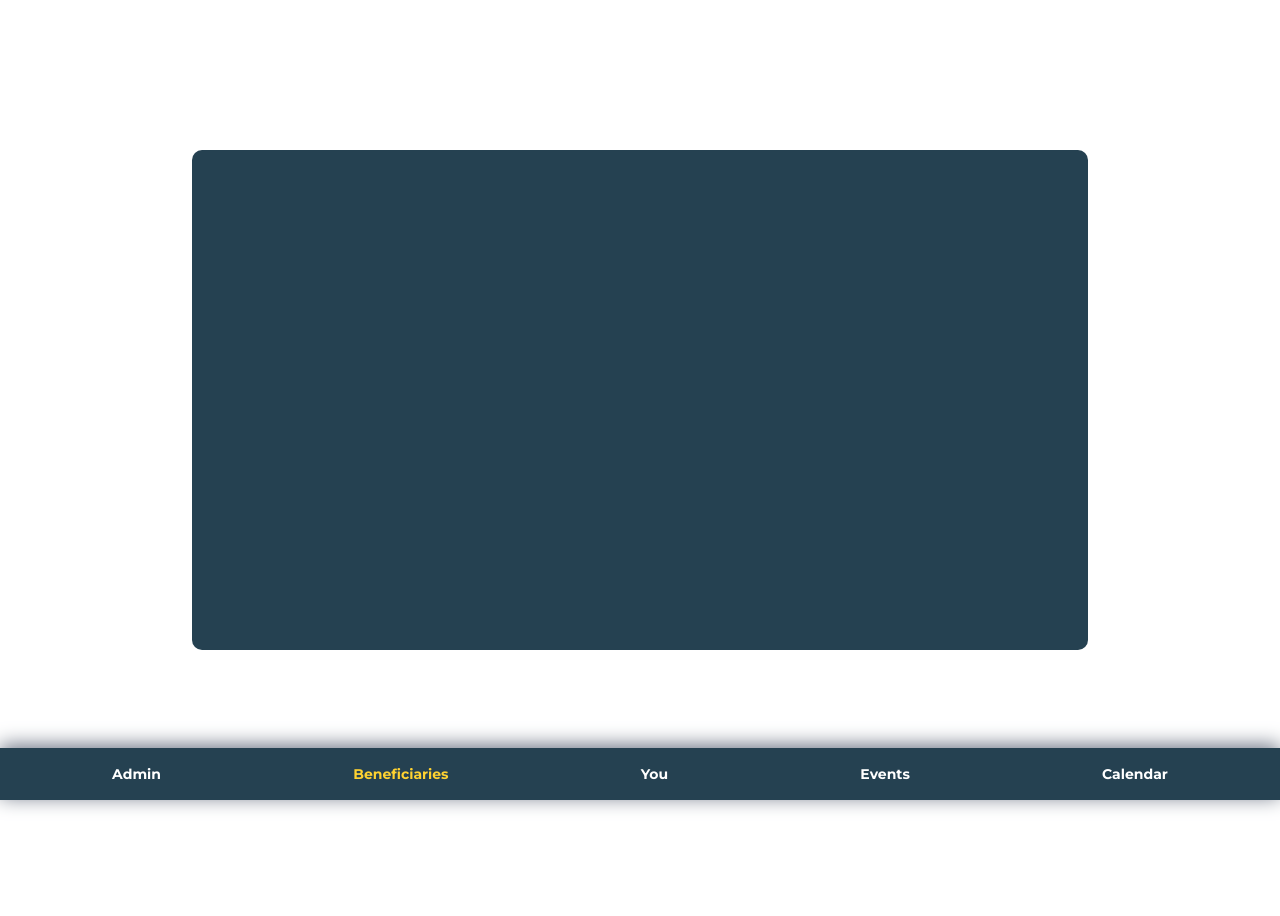
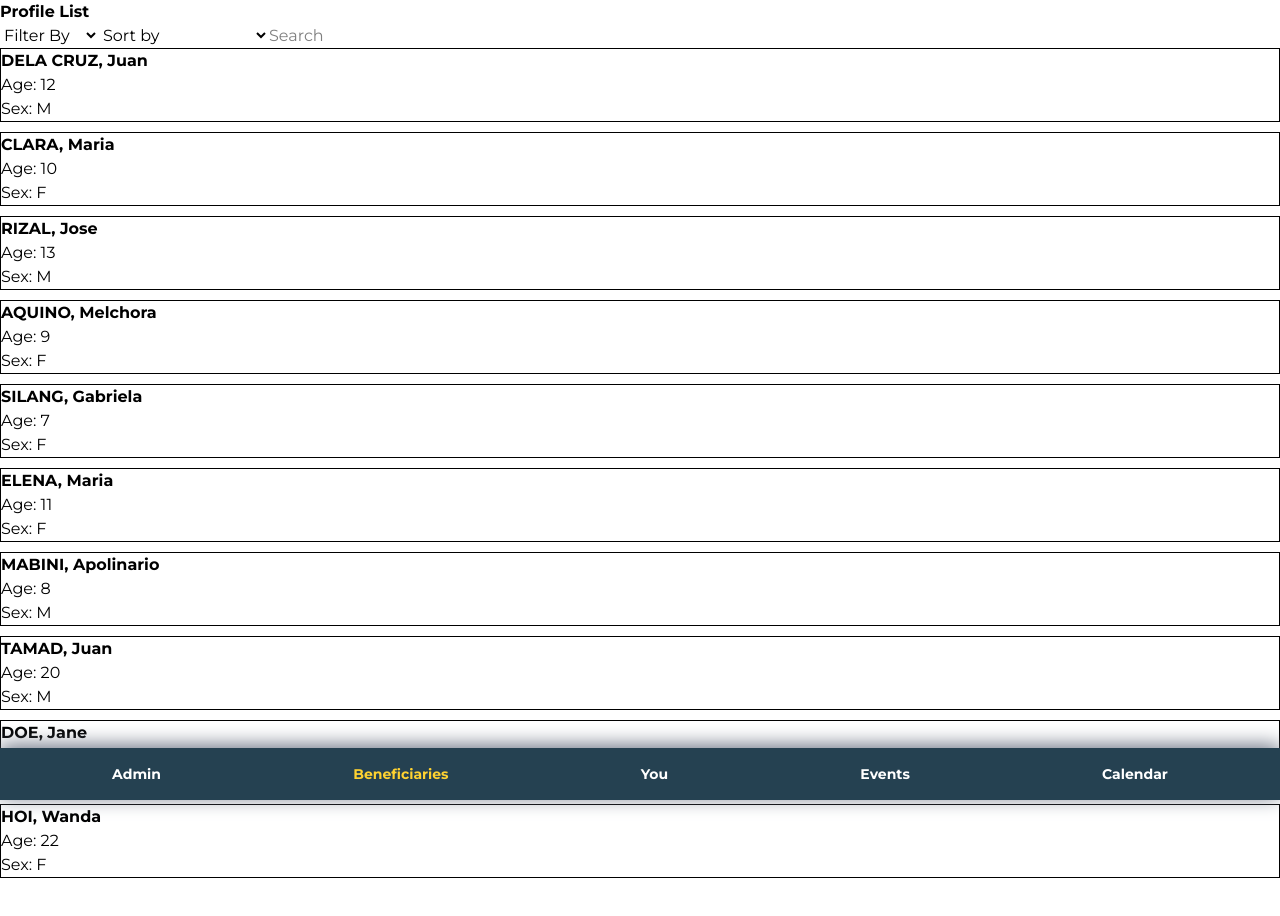
Before and after one commit to Parum-Lucis/csswengS16chai, a React (Vite) app: page /view-profile-list in a window 1280 px wide. Shown: the top 916 px of the page. Before the commit the page ends 852 px from the top, so only its background shows below. Built offline with nearby package versions, Linux system fonts and the light colour scheme; no server answers; sample sign-in values are in the browser's storage.

Commit message:
basic filter,sort, and search w/ (sample) profile

```diff
--- a/src/App.tsx
+++ b/src/App.tsx
@@ -9,6 +9,7 @@ import { UserContext, type UserStateType } from "./context/userContext.ts";
 import NavigationBar from "./components/NavigationBar.tsx";
 import Temp from "./components/Temp.tsx";
 import ForgetMeNot from "./routes/ForgetMeNot.tsx";
+import BeneficiaryList from "./routes/BeneficiaryList.tsx";
 
 
 function App() {
@@ -24,7 +25,7 @@ function App() {
         <Route path="/forget-password" element={<ForgetMeNot />} />
         <Route path="/view-profile" element={<ProfileDetails />} />
         <Route path="/create-profile" element={<ProfileCreation />} />
-        <Route path="/view-profile-list" element={<Temp />} />
+        <Route path="/view-profile-list" element={<BeneficiaryList />} />
         <Route path="/view-calendar" element={<Temp />} />
         <Route path="/view-event-list" element={<Temp />} />
       </Routes>
--- /dev/null
+++ b/src/routes/BeneficiaryList.tsx
@@ -0,0 +1,120 @@
+import { useNavigate } from "react-router";
+import "../css/styles.css";
+import { UserContext } from "../context/userContext.ts";
+import { useContext, useEffect, useState } from "react";
+import { collection, getDocs } from "firebase/firestore";
+import { db } from "../firebase/firebaseConfig";
+
+
+function BeneficiaryList() {
+  const navigate = useNavigate();
+  const usertest = useContext(UserContext);
+
+  useEffect(() => {
+    if (usertest === null) {
+      navigate("/");
+    }
+  }, [usertest, navigate]);
+
+  const [filter, setFilter] = useState<string>("");
+  const [sort, setSort] = useState<string>("");
+  const [search, setSearch] = useState<string>("");
+
+  // Test data
+  const [profileTest, setProfileTest] = useState<any[]>([]);
+  const useTestProfiles = true; // false if db query - delete later
+
+  useEffect(() => {
+    if (useTestProfiles) {
+      setProfileTest([
+        { firstName: "Juan", lastName: "Dela Cruz", age: 12, sex: "M", type: "student" },
+        { firstName: "Maria", lastName: "Clara", age: 10, sex: "F", type: "student" },
+        { firstName: "Jose", lastName: "Rizal", age: 13, sex: "M", type: "student" },
+        { firstName: "Melchora", lastName: "Aquino", age: 9, sex: "F", type: "student" },
+        { firstName: "Gabriela", lastName: "Silang", age: 7, sex: "F", type: "waitlist" },
+        { firstName: "Maria", lastName: "Elena", age: 11, sex: "F", type: "waitlist" },
+        { firstName: "Apolinario", lastName: "Mabini", age: 8, sex: "M", type: "waitlist" },
+        { firstName: "Juan", lastName: "Tamad", age: 20, sex: "M", type: "volunteer" },
+        { firstName: "Jane", lastName: "Doe", age: 21, sex: "M", type: "volunteer" },
+        { firstName: "Wanda", lastName: "Hoi", age: 22, sex: "F", type: "volunteer" },
+      ]);
+    } else {
+      const fetchBeneficiaries = async () => {
+        const querySnapshot = await getDocs(collection(db, "beneficiaries"));
+        const profiles: any[] = [];
+        querySnapshot.forEach((doc) => {
+          profiles.push(doc.data());
+        });
+        setProfileTest(profiles);
+      };
+      fetchBeneficiaries();
+    }
+  }, []);
+
+  // Filter profiles based on filter val
+  let filteredprofiles = filter ? profileTest.filter(profile => profile.type === filter) : profileTest;
+
+  // Sort profiles based on selected sort val
+  if (sort === "lastName") {
+    filteredprofiles = [...filteredprofiles].sort((a, b) => a.lastName.localeCompare(b.lastName));
+  } else if (sort === "firstName") {
+    filteredprofiles = [...filteredprofiles].sort((a, b) => a.firstName.localeCompare(b.firstName));
+  } else if (sort === "age") {
+    filteredprofiles = [...filteredprofiles].sort((a, b) => a.age - b.age);
+  }
+
+  // Search filter (partial or exact matches on name and age)
+  if (search.trim() !== "") {
+    const searchLower = search.trim().toLowerCase();
+    filteredprofiles = filteredprofiles.filter(
+      profile =>
+      profile.firstName.toLowerCase().includes(searchLower) ||
+      profile.lastName.toLowerCase().includes(searchLower) ||
+      profile.age.toString().includes(searchLower)
+    );
+  }
+
+  return (
+    <div>
+      <h1 style={{fontWeight:"bold"}}>Profile List</h1>
+
+      <div className="control-btns">
+
+        <select value={filter} onChange={e => setFilter(e.target.value)}>
+          <option value="">Filter By</option>
+          <option value="student">Student</option>
+          <option value="waitlist">Waitlist</option>
+          <option value="volunteer">Volunteer</option>
+        </select>
+
+        <select value={sort} onChange={e => setSort(e.target.value)}>
+          <option value="">Sort by</option>
+          <option value="lastName">Sort by Last Name</option>
+          <option value="firstName">Sort by First Name</option>
+          <option value="age">Sort by Age</option>
+        </select>
+
+        <input
+          type="text" placeholder="Search" value={search} onChange={e => setSearch(e.target.value)}
+        />
+      </div>
+
+      <div className="profile-list">
+        {filteredprofiles.map((profile, index) => (
+            <div className="profile" key={index} style={{ border:"1px solid black", marginBottom:"10px" }} onClick={() => {
+              console.log(`Profile clicked: ${profile.firstName} ${profile.lastName}`);
+              navigate(`/view-profile`); // TODO navigate to specific profile
+              }}>
+
+              <span style={{ fontWeight:"bold" }}> {profile.lastName.toUpperCase()}, {profile.firstName} </span> <br/>
+              <span> Age: {profile.age}</span> <br/>
+              <span> Sex: {profile.sex}</span>
+
+            </div>
+        ))}
+      </div>
+    </div>
+  );
+}
+
+export default BeneficiaryList;
```
